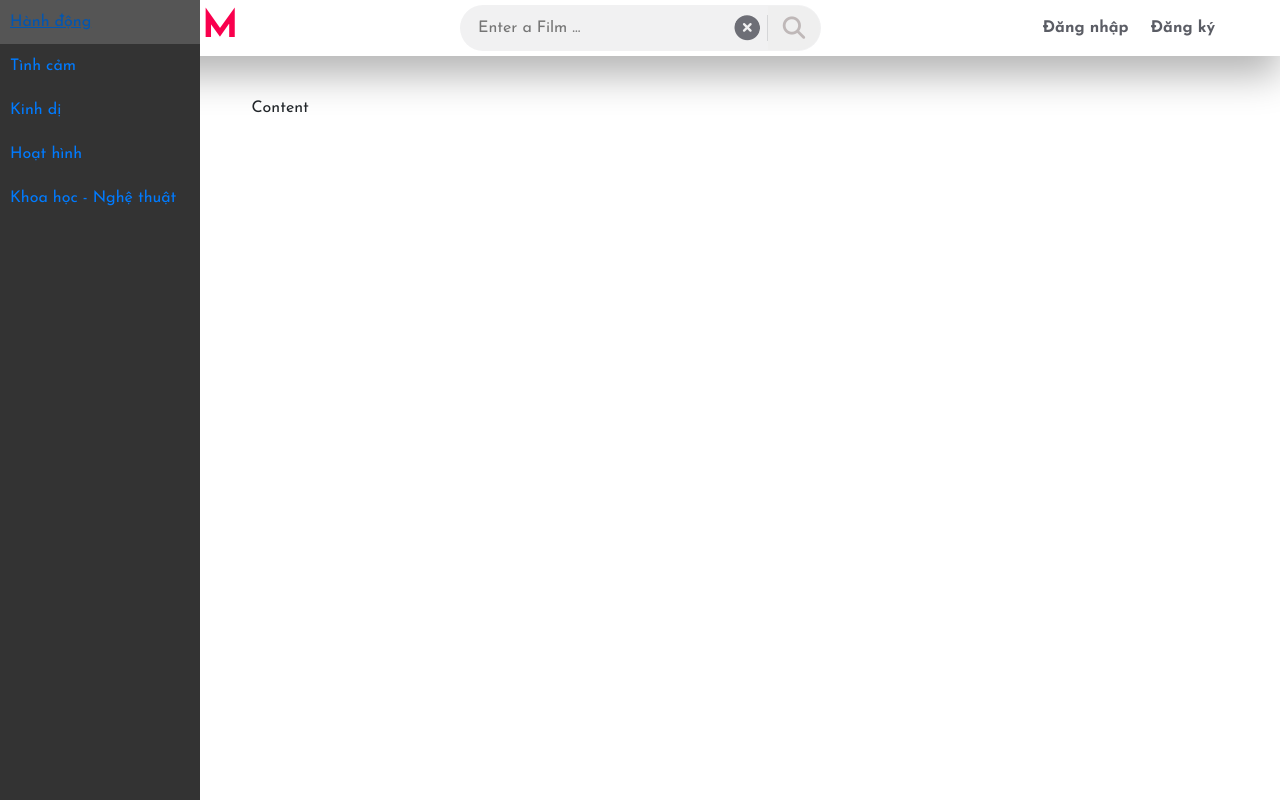
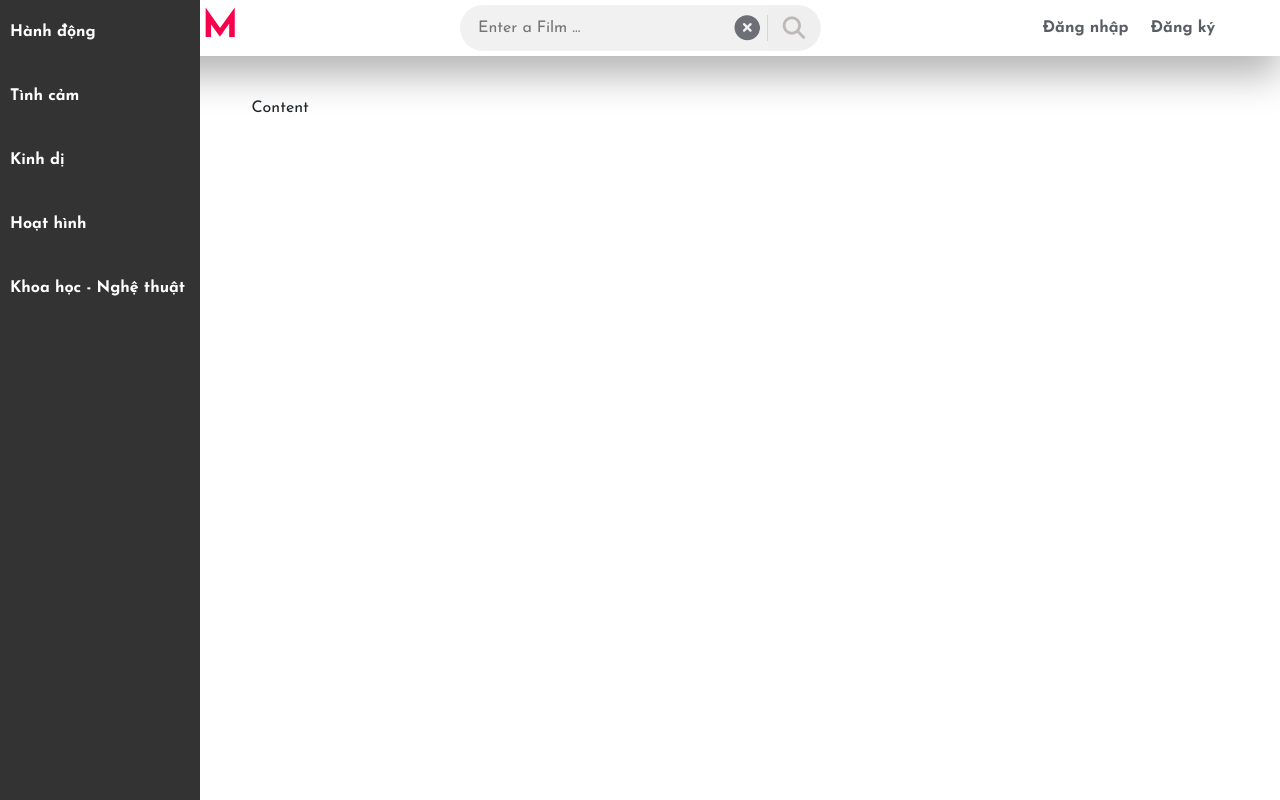
Before and after one commit to Vu0ngNguy3n/FER201m_Project, a React (Create React App) app in the folder movie/: page / in a window 1280 px wide. Built offline with nearby package versions, Linux system fonts and the light colour scheme.

Commit message:
modify sidebar scss

```diff
--- a/movie/src/components/sidebar/Sidebar.scss
+++ b/movie/src/components/sidebar/Sidebar.scss
@@ -15,9 +15,13 @@
         li {
             padding: 10px;
             cursor: pointer;
-
+            color: white;
+            font-weight: bold;
+            margin-top: 10px;
+            margin-bottom: 20px;
             &:hover {
-                background-color: #555;
+                background-color: white;
+                color: rgb(0, 117, 117);
             }
         }
     }
```
